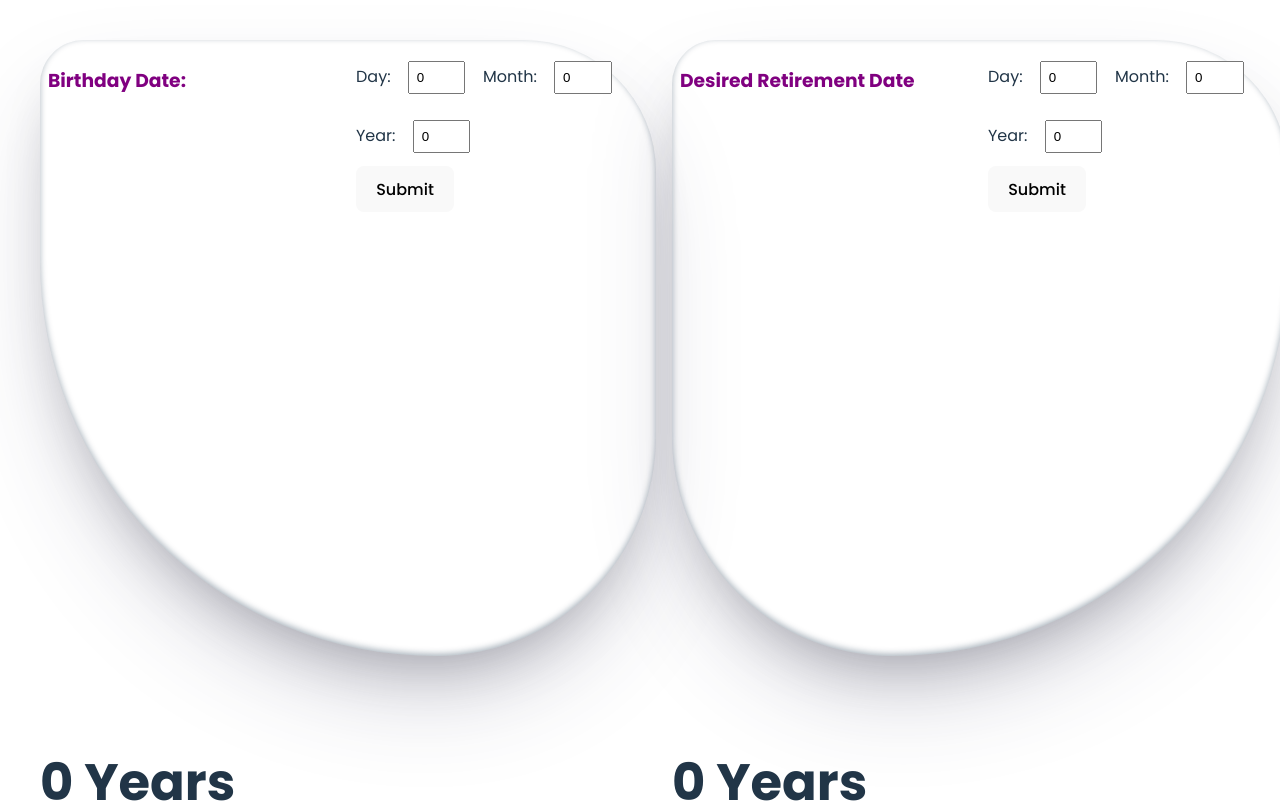
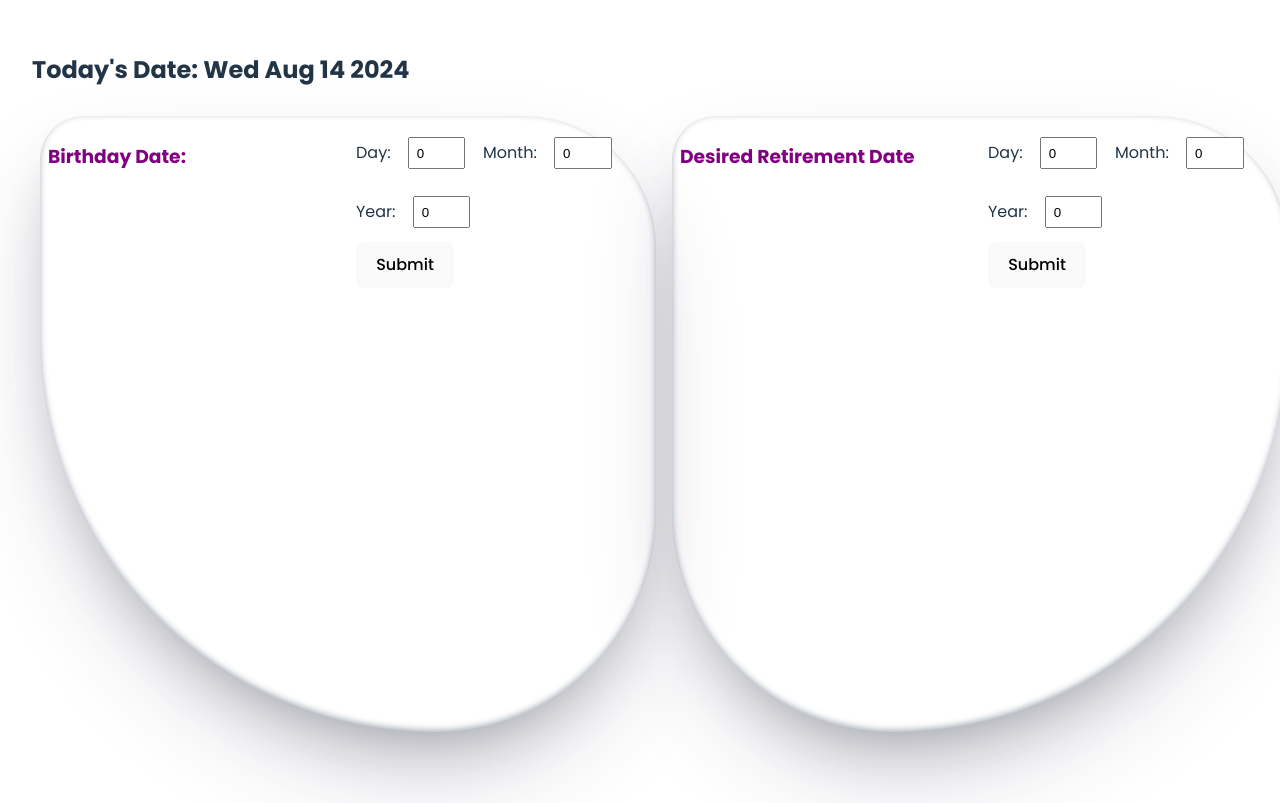
Before and after one commit to kristi-h/retireCalc, a React (Vite) app: page / in a window 1280 px wide. Shown: the top 803 px of the page. Built offline with nearby package versions, Linux system fonts and the light colour scheme.

Commit message:
add today's date

```diff
--- a/src/App.jsx
+++ b/src/App.jsx
@@ -47,9 +47,9 @@ function App() {
     e.preventDefault()
     console.log("retirement", retirement)
   }
+  const today = new Date()
 
   function calculateBirthdayTime() {
-    const today = new Date()
     const todayMonth = today.getMonth() + 1
     // const todayDate = today.getDate()
     // const todayYear = today.getFullYear()
@@ -64,8 +64,10 @@ function App() {
 
 
   return (
+    <>
+    <h2>Today's Date:  {today.toDateString()}</h2>
+
     <div className="app">
-
       <div className="age-container">
         <form className="form-container" onSubmit={handleBirthdaySubmit}>
           <div className="birthday">
@@ -119,6 +121,7 @@ function App() {
         </div>
       </div>
   </div>
+  </>
   )
 }
 
```
